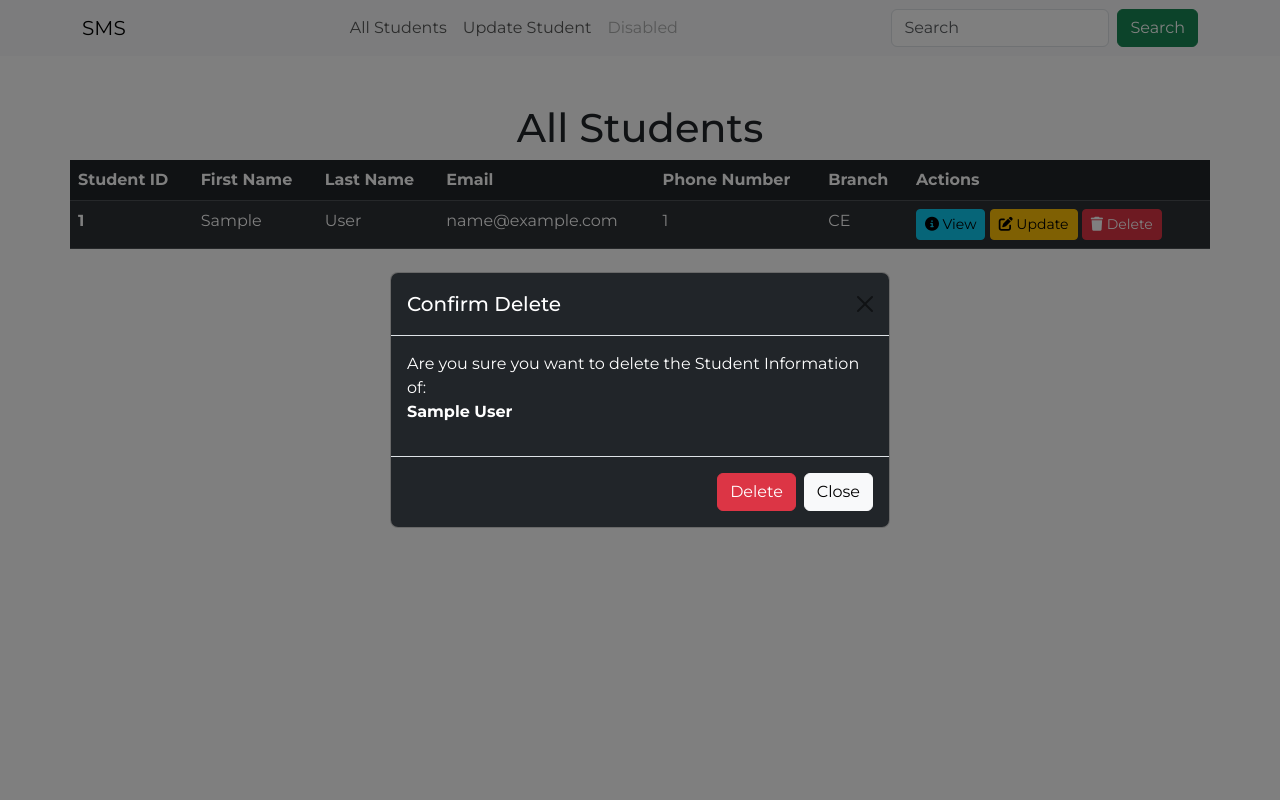
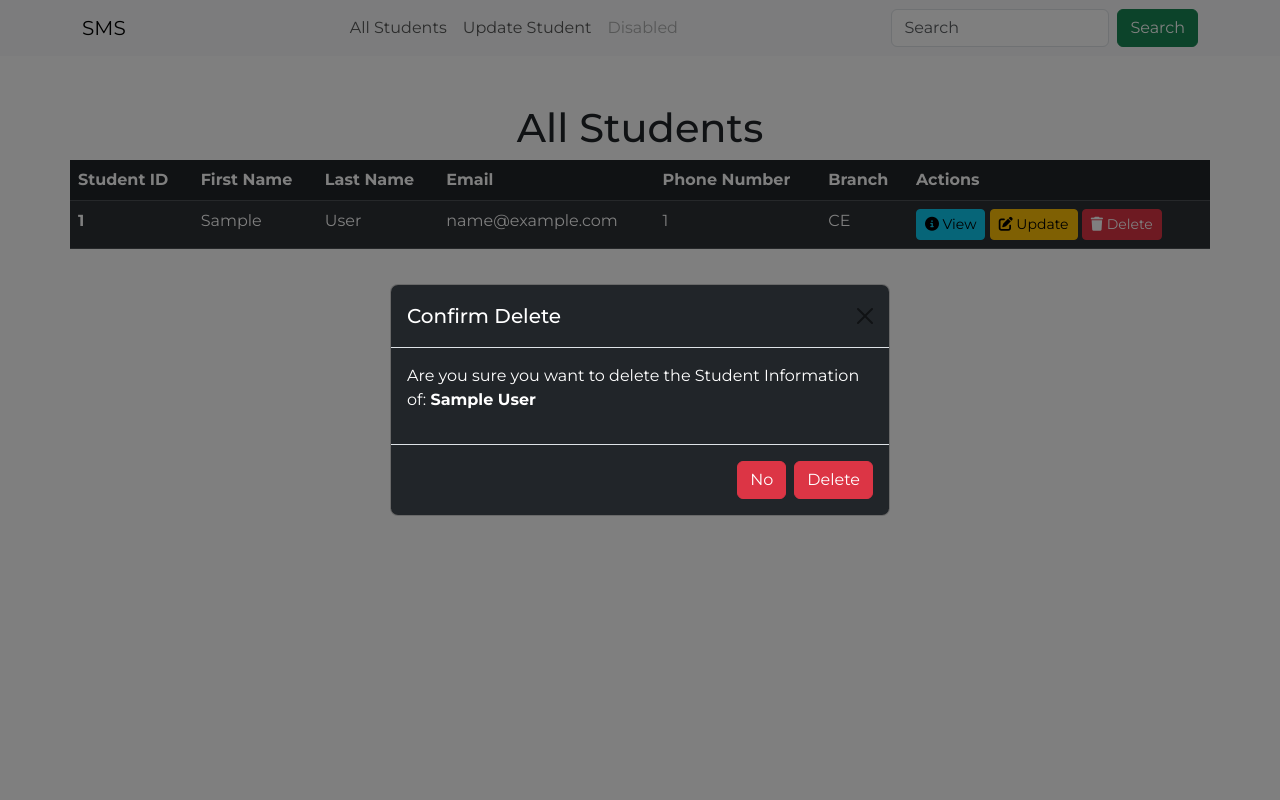
Before and after one commit to EricWanjohiMuturi/Student-Management-System, a Django app: page / in a window 1280 px wide, after a click on "Delete". Run offline with Django 5.2, Linux system fonts and the light colour scheme; tables that the repository leaves empty hold one stand-in row (values such as "Sample post"); some libraries are stand-ins or nearby versions.

Commit message:
more updates

```diff
--- a/Student_Mgmt_system/urls.py
+++ b/Student_Mgmt_system/urls.py
@@ -14,8 +14,8 @@ Including another URLconf
     1. Import the include() function: from django.urls import include, path
     2. Add a URL to urlpatterns:  path('blog/', include('blog.urls'))
 """
-from django.contrib import admin
-from django.urls import path,include
+from django.contrib import admin # type: ignore
+from django.urls import path,include # type: ignore
 
 urlpatterns = [
     path('admin/', admin.site.urls),
--- a/templates/student_manage/list_student.html
+++ b/templates/student_manage/list_student.html
@@ -70,11 +70,15 @@
                             <button type="button" class="btn-close" data-bs-dismiss="modal" aria-label="Close"></button>
                           </div>
                           <div class="modal-body">
-                            <p>Are you sure you want to delete the Student Information of: <br><strong>{{student.fname}} {{student.lname}}</strong></p>
+                            <p>Are you sure you want to delete the Student Information of: <strong>{{student.fname}} {{student.lname}}</strong></p>
                           </div>
                           <div class="modal-footer">
-                            <button type="button" class="btn btn-danger">Delete</button>
-                            <button type="button" class="btn btn-light" data-bs-dismiss="modal">Close</button>
+                            <button type="button" class="btn btn-danger" data-bs-dismiss="modal">No</button>
+                            <!-- <button type="button" class="btn btn-light" data-bs-dismiss="modal">Close</button> -->
+                            <form action="{% url "delete" student.id %}" method="post" class="d-inline">
+                              {% csrf_token %}
+                              <input type="submit" value="Delete" class="btn btn-danger">
+                            </form>
                           </div>
                         </div>
                       </div>
```
